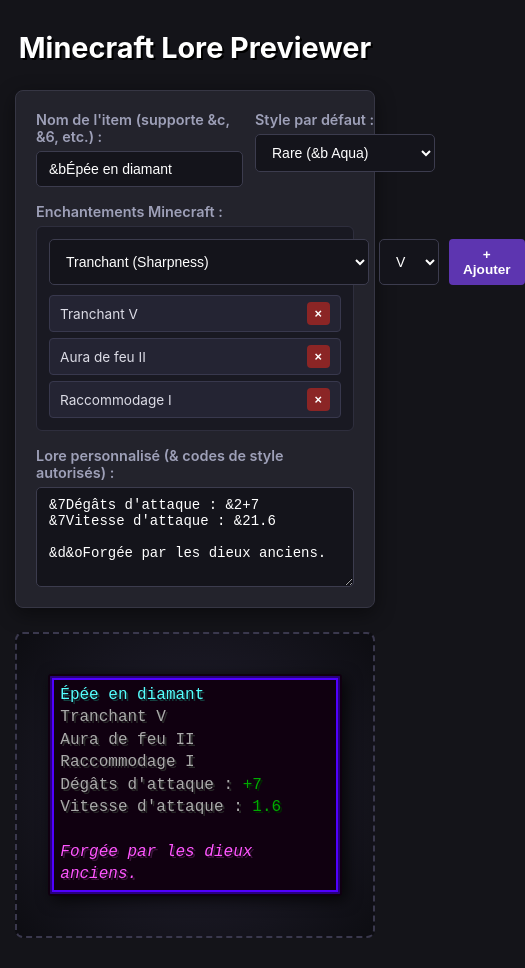
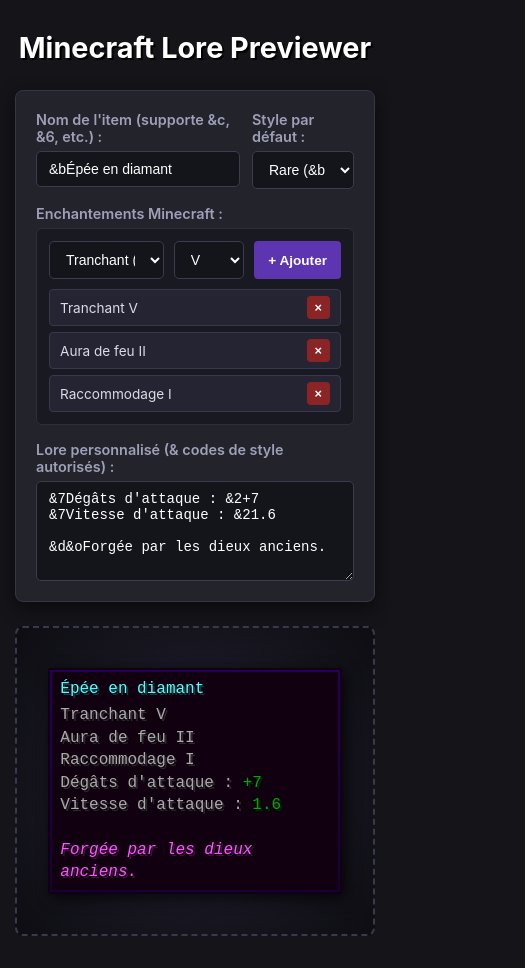
Before and after one commit to Beltaria/Beltaria, a plain HTML site: page lore-preview.html in a window 390 px wide. Shown: the whole page, 525 px wide, since content can reach past the window. Drawn offline with Linux system fonts and the light colour scheme; a web font is replaced by a local one.

Commit message:
Lore : rendu fidèle à la 1.8 et mobile
- &r revient au blanc (couleur du tooltip) et non à la couleur par défaut de la ligne.
- Le nom applique toujours couleur de rareté + italique, le lore §5§o, comme en 1.8 ; un code couleur de l'utilisateur les remplace.
- Bordure du tooltip : un seul anneau en dégradé comme en vanilla, espace sous le nom.
- Défilement horizontal à 375 px (selects, longs mots du lore).

```diff
--- a/lore-preview.html
+++ b/lore-preview.html
@@ -92,6 +92,7 @@
 
     .row > * {
       flex: 1;
+      min-width: 0;
     }
 
     /* Section Enchantements */
@@ -108,6 +109,10 @@
     .enchants-actions {
       display: flex;
       gap: 10px;
+    }
+
+    .enchants-actions select {
+      min-width: 0;
     }
 
     .btn {
@@ -180,10 +185,7 @@
       border: 2px solid #100010;
       border-radius: 3px;
       padding: 8px 10px;
-      box-shadow:
-        inset 0 0 0 2px #28007f,
-        inset 0 0 0 4px #5000ff,
-        4px 4px 15px rgba(0, 0, 0, 0.75);
+      box-shadow: 4px 4px 15px rgba(0, 0, 0, 0.75);
       font-family: 'Minecraftia', monospace, sans-serif;
       font-size: 16px;
       line-height: 1.4;
@@ -192,8 +194,24 @@
       image-rendering: pixelated;
     }
 
+    /* Bordure vanilla 1.8 : un seul anneau en dégradé vertical 0x505000FF -> 0x5028007F (alpha 0x50) */
+    .mc-tooltip::before {
+      content: '';
+      position: absolute;
+      inset: 0;
+      border: 2px solid;
+      border-image: linear-gradient(rgba(80, 0, 255, 0.314), rgba(40, 0, 127, 0.314)) 1;
+      pointer-events: none;
+    }
+
+    /* Vanilla : 2px (x2) d'espace sous le nom de l'item */
+    .mc-line:first-child {
+      margin-bottom: 4px;
+    }
+
     .mc-line {
       white-space: pre-wrap;
+      overflow-wrap: anywhere;
       /* Ombrage pixel-art de Minecraft : décalage 2px vers le bas/droite */
       text-shadow: 2px 2px 0px #3f3f3f;
     }
@@ -384,7 +402,8 @@
             continue;
           } else if (code === 'r') {
             flushBuffer();
-            currentColor = MC_COLORS[defaultColorCode] || MC_COLORS['f'];
+            // Vanilla : §r revient à la couleur passée à drawString, blanche (-1) pour les tooltips
+            currentColor = MC_COLORS['f'];
             isBold = false;
             isItalic = false;
             isUnderline = false;
@@ -439,10 +458,8 @@
       let rawName = document.getElementById('itemName').value || 'Épée';
       const defaultRarity = document.getElementById('itemRarity').value;
 
-      // Si l'utilisateur n'a pas mis de code au début, on applique la rareté
-      if (!rawName.startsWith('&') && !rawName.startsWith('§')) {
-        rawName = defaultRarity + rawName;
-      }
+      // Vanilla 1.8 : couleur de rareté + italique (nom personnalisé) devant le nom ; un code couleur de l'utilisateur les remplace
+      rawName = defaultRarity + '&o' + rawName;
       lines.push(parseMinecraftCodes(rawName, 'b'));
 
       // 2. Enchantements (Lignes suivantes, toujours en gris &7 dans Minecraft vanilla)
@@ -456,7 +473,7 @@
       if (loreText.trim().length > 0) {
         const loreLines = loreText.split('\n');
         loreLines.forEach(line => {
-          lines.push(parseMinecraftCodes(line, '5')); // Par défaut le lore custom sans code est violet (&5)
+          lines.push(parseMinecraftCodes('&5&o' + line, '5')); // Vanilla 1.8 : le lore est préfixé de §5§o (violet italique)
         });
       }
 
```
